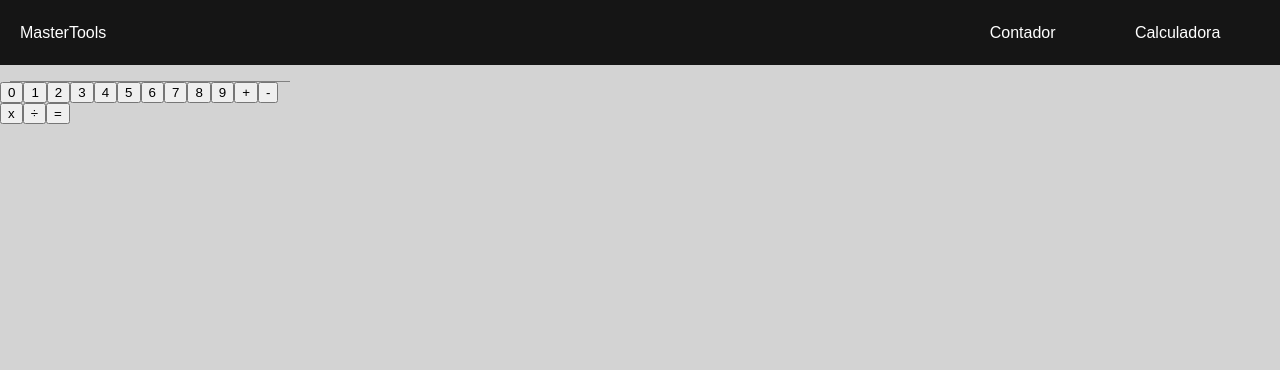
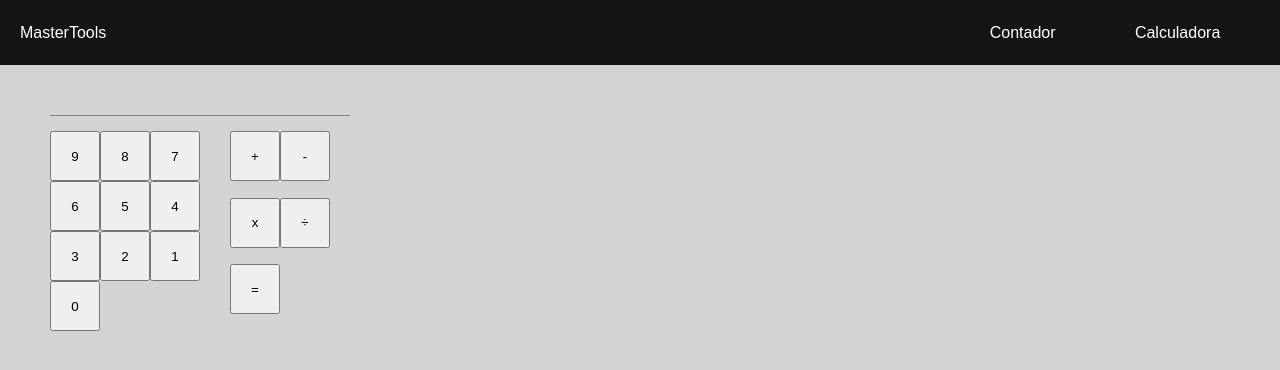
Before and after one commit to mastertech-front-jul19/505-calculadora, a React (Create React App) app: page /calculadora in a window 1280 px wide. Shown: the top 370 px of the page. Built offline with nearby package versions, Linux system fonts and the light colour scheme.

Commit message:
Adicionar estilos para calculadora

```diff
--- a/src/components/Calculadora/BotaoCalculadora/BotaoCalculadora.css
+++ b/src/components/Calculadora/BotaoCalculadora/BotaoCalculadora.css
@@ -0,0 +1,5 @@
+.BotaoCalculadora {
+    cursor: pointer;
+    height: 50px;
+    width: 50px;
+}
--- a/src/components/Calculadora/Calculadora.css
+++ b/src/components/Calculadora/Calculadora.css
@@ -1,3 +1,20 @@
 .Calculadora {
+    margin: 50px;
     width: 300px;
 }
+
+.Calculadora .botoes {
+    display: flex;
+}
+
+.Calculadora .botoes .input {
+    display: flex;
+    flex-wrap: wrap;
+    width: 60%;
+}
+
+.Calculadora .botoes .funcao {
+    display: flex;
+    flex-wrap: wrap;
+    width: 40%;
+}
--- a/src/components/Calculadora/Calculadora.js
+++ b/src/components/Calculadora/Calculadora.js
@@ -10,7 +10,7 @@ class Calculadora extends Component {
         super(props);
 
         this.state = {
-            visor: '',
+            visor: ' ',
             primeiroNumero: 0,
             segundoNumero: 0,
             operacao: ''
@@ -68,7 +68,7 @@ class Calculadora extends Component {
     gerarBotoesNumericos = () => {
         let botoes = [];
 
-        for (let i = 0; i < 10; i ++) {
+        for (let i = 9; i >= 0; i --) {
             botoes.push(<BotaoCalculadora valor={i} aoClicar={this.cliqueBotaoNumerico} />);
         }
 
@@ -79,12 +79,18 @@ class Calculadora extends Component {
         return (
             <section className='Calculadora'>
             <Visor valor={this.state.visor} />
+            <section className='botoes'>
+                <div className='input'>
                     {this.gerarBotoesNumericos()}
+                </div>
+                <div className='funcao'>
                     <BotaoCalculadora valor={'+'} aoClicar={this.cliqueBotaoFuncao} />
                     <BotaoCalculadora valor={'-'} aoClicar={this.cliqueBotaoFuncao} />
                     <BotaoCalculadora valor={'x'} aoClicar={this.cliqueBotaoFuncao} />
                     <BotaoCalculadora valor={'÷'} aoClicar={this.cliqueBotaoFuncao} />
                     <BotaoCalculadora valor={'='} aoClicar={this.executar} />
+                </div>
+            </section>
             </section>
             );
         }
--- a/src/components/Calculadora/Visor/Visor.css
+++ b/src/components/Calculadora/Visor/Visor.css
@@ -1,4 +1,4 @@
 .Visor {
     border-bottom: 1px solid gray;
-    margin: 0 10px;
+    margin-bottom: 15px;
 }
```
Lines whose indentation alone changed are shown as unchanged.
